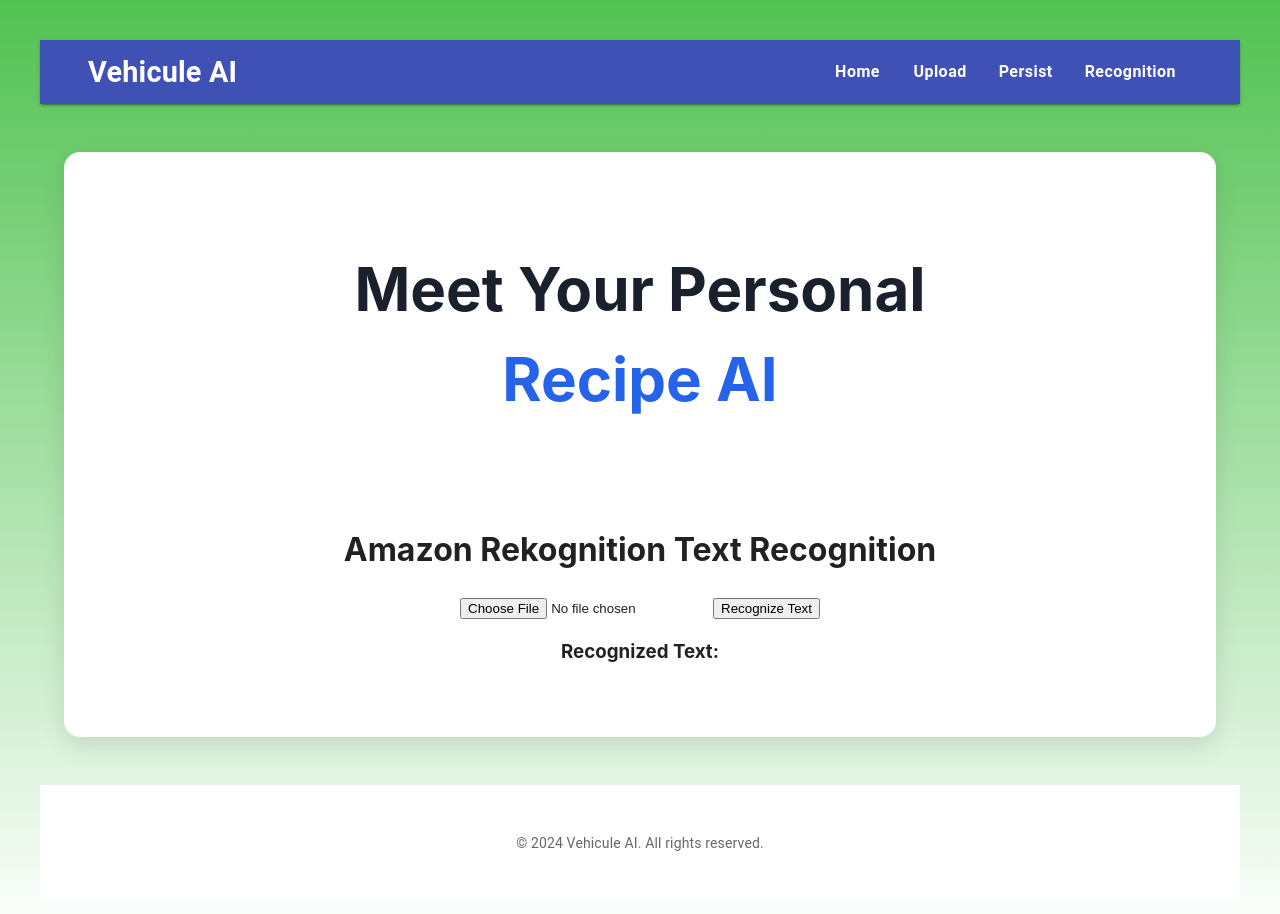
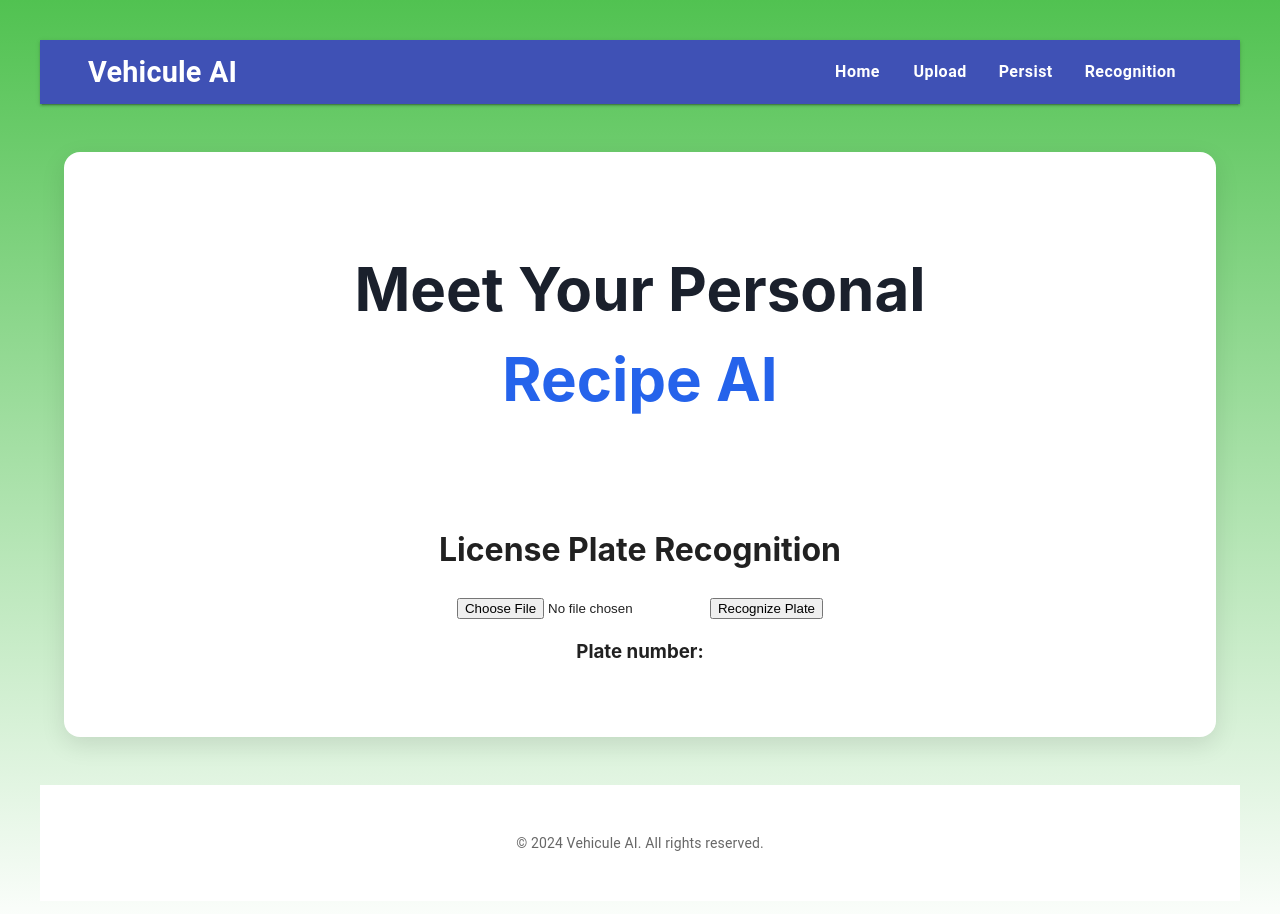
Before and after one commit to agiusalexandre/ai-recipe-generator, a React (Vite) app: page /Recognition in a window 1280 px wide. Shown: the top 914 px of the page. Built offline with nearby package versions, Linux system fonts and the light colour scheme; no server answers; what @aws-amplify/ui-react, aws-amplify would draw is missing.

Commit message:
renaming

```diff
--- a/package.json
+++ b/package.json
@@ -12,6 +12,7 @@
   "dependencies": {
     "@aws-amplify/ui-react": "^6.3.1",
     "@aws-amplify/ui-react-storage": "^3.3.2",
+    "@aws-sdk/client-bedrock": "^3.654.0",
     "@aws-sdk/client-bedrock-runtime": "^3.651.1",
     "@aws-sdk/client-rekognition": "^3.654.0",
     "@emotion/react": "^11.11.1",
@@ -20,6 +21,7 @@
     "@smithy/node-config-provider": "^3.1.7",
     "@smithy/shared-ini-file-loader": "^3.1.7",
     "aws-amplify": "^6.6.0",
+    "langchain": "^0.3.2",
     "react": "^18.3.1",
     "react-dom": "^18.3.1",
     "react-router-dom": "^6.26.2"
--- a/src/pages/HomePage.tsx
+++ b/src/pages/HomePage.tsx
@@ -2,7 +2,6 @@ import React, { FormEvent, useState } from "react";
 import { Box, Button, TextField, Typography, Paper, CircularProgress } from "@mui/material";
 import { Schema } from "../../amplify/data/resource";
 import { generateClient } from "aws-amplify/data";
-
 
 const client = generateClient<Schema>({
     authMode: "userPool",
@@ -27,7 +26,7 @@ const HomePage: React.FC = () => {
             if (!errors) {
                 setResult(data?.body || "No data returned");
             } else {
-                setError("An error occurred while generating the recipe. Please try again.");
+                setError("An error occurred while generating the recommendation. Please try again.");
                 console.log(errors);
             }
         } catch (e) {
@@ -54,7 +53,7 @@ const HomePage: React.FC = () => {
                 </Typography>
             </Typography>
             <Typography variant="body1" sx={{ mb: 3, color: 'text.secondary' }}>
-                Simply type a few vehiocule information, and Vehicule AI will generate recommandation just for you!
+                Simply type a few vehicule information, and Vehicule AI will generate recommandation just for you!
             </Typography>
             <Box component="form" onSubmit={onSubmit} sx={{ mb: 4 }}>
                 <TextField
@@ -117,7 +116,7 @@ const HomePage: React.FC = () => {
                 )}
                 {loading ? (
                     <Box sx={{ display: 'flex', flexDirection: 'column', alignItems: 'center' }}>
-                        <Typography variant="h6" sx={{ mb: 2 }}>Creating your recipe...</Typography>
+                        <Typography variant="h6" sx={{ mb: 2 }}>Creating your recommendation...</Typography>
                         <CircularProgress size={60} thickness={4} />
                     </Box>
                 ) : (
--- a/src/pages/PersistPage.tsx
+++ b/src/pages/PersistPage.tsx
@@ -38,7 +38,7 @@ const PersistPage: React.FC = () => {
             </div>
             <Box>
                 <div>
-                    <h1>My todos</h1>
+                    <h1>My vehicule informations</h1>
                     <button onClick={createTodo}>+ new</button>
                     <ul>
                         {todos.map((todo) => (
--- a/src/pages/RecognitionPage.tsx
+++ b/src/pages/RecognitionPage.tsx
@@ -75,12 +75,12 @@ const RecognitionPage: React.FC = () => {
             </div>
             <Box>
                 <div>
-                    <h1>Amazon Rekognition Text Recognition</h1>
+                    <h1>License Plate Recognition</h1>
                     <div>
                         <input type="file" onChange={handleTranslate} />
-                        <button onClick={recognizeText}>Recognize Text</button>
+                        <button onClick={recognizeText}>Recognize Plate</button>
                         <div>
-                            <h3>Recognized Text:</h3>
+                            <h3>Plate number:</h3>
                             {textData}
                         </div>
                     </div>
```
Also changed, not shown: 1 other file (tests, documents, lock files or other folders).
